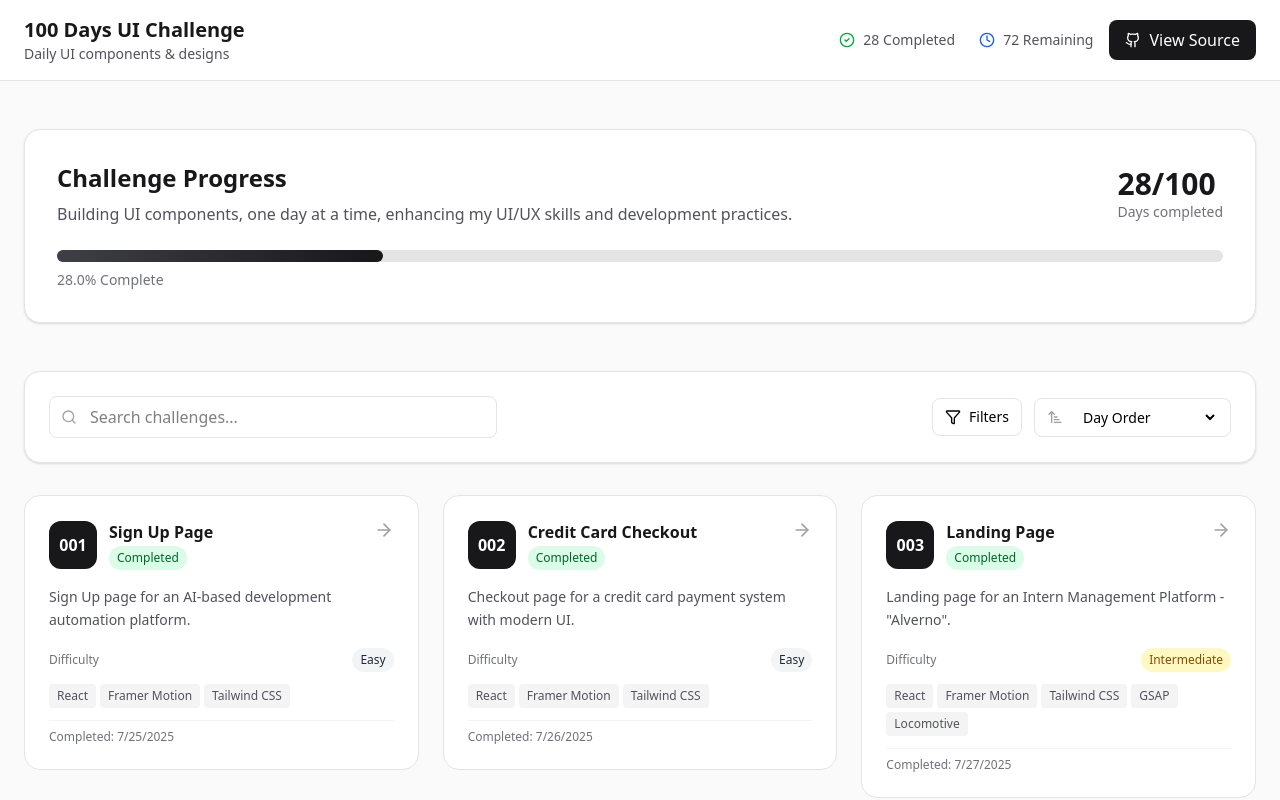
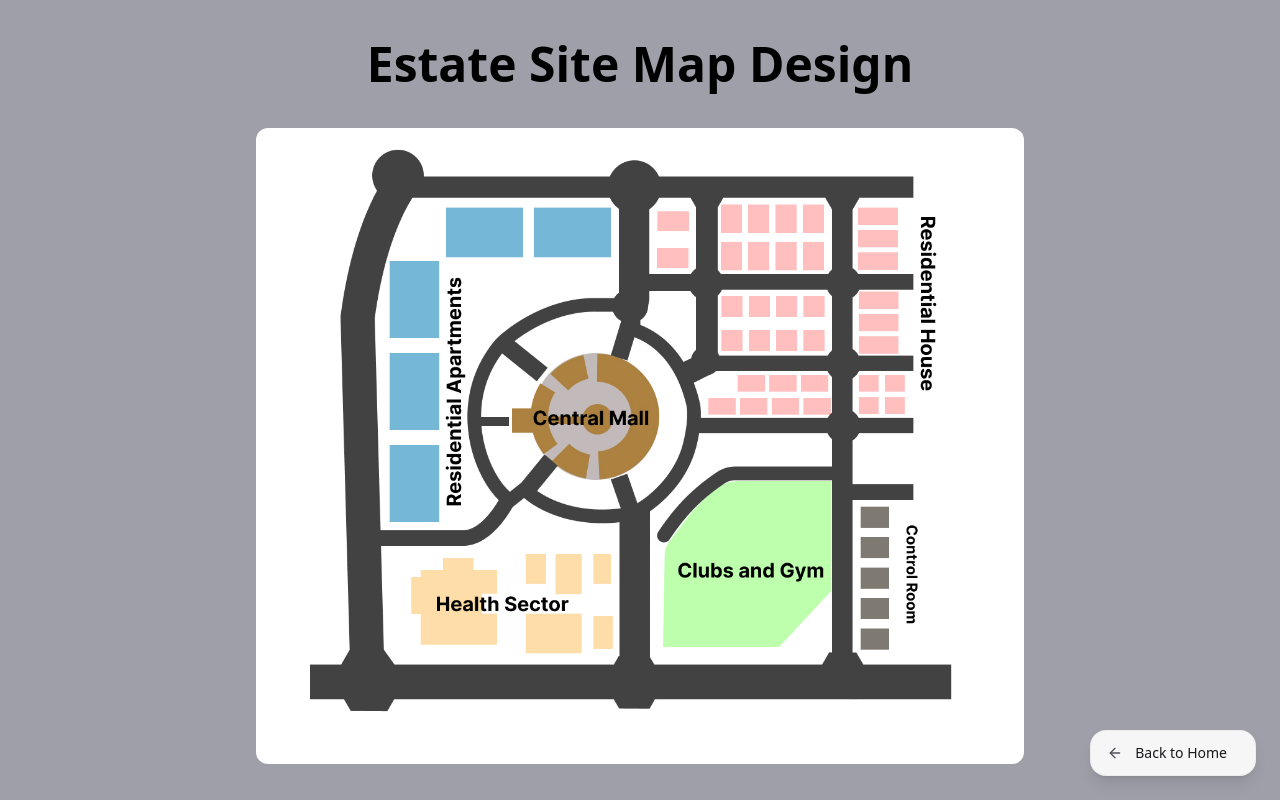
Before and after one commit to PrathamS1/dailyUIChallenges, a React (Vite) app: page /029 in a window 1280 px wide. Shown: the top 800 px of the page. Built offline with nearby package versions, Linux system fonts and the light colour scheme; a web font is replaced by a local one.

Commit message:
completed ui challenge 029 - Map Design, created a estate site map in figma

```diff
--- a/src/App.jsx
+++ b/src/App.jsx
@@ -29,6 +29,7 @@ import TVApp from "./components/dailyUI025";
 import Subscription from "./components/dailyUI026";
 import DropdownShowcase from "./components/dailyUI027";
 import ContactPage from "./components/dailyUI028";
+import MapDesign from "./components/dailyUI029";
 
 function App() {
   return (
@@ -63,6 +64,7 @@ function App() {
         <Route path="/026" element={<Subscription />} />
         <Route path="/027" element={<DropdownShowcase />} />
         <Route path="/028" element={<ContactPage />} />
+        <Route path="/029" element={<MapDesign />} />
         <Route path="/plugin-management" element={<PluginManagement />} />
 
         {/* <Route path="/002" element={<New Element />} /> */}
--- a/src/components/Navigation.jsx
+++ b/src/components/Navigation.jsx
@@ -343,6 +343,17 @@ const Navigation = () => {
         technologies: ["React", "Framer Motion", "Tailwind CSS"],
         difficulty: "Intermediate",
         completedDate: "2025-08-28",
+      },
+      {
+        day: "029",
+        title: "Map Design",
+        description:
+          "A simple map design UI showcasing a real estate residential site.",
+        status: "completed",
+        route: "/029",
+        technologies: ["Figma"],
+        difficulty: "Easy",
+        completedDate: "2025-08-29",
       },
       // Add more challenges as they're completed
     ],
--- /dev/null
+++ b/src/components/dailyUI029.jsx
@@ -0,0 +1,15 @@
+import BackToHome from "./BackToHome";
+
+export default function MapDesign() {
+  return (
+    <>
+      <div className="w-full bg-zinc-400 py-10 flex flex-col gap-10 items-center">
+        <BackToHome/>
+        <h1 className="text-5xl font-bold text-center">
+          Estate Site Map Design
+        </h1>
+        <img src="/Map.jpg" className="w-[60%] h-[60%] rounded-xl object-contain" alt="" />
+      </div>
+    </>
+  );
+}
```
Also changed, not shown: public/Map.jpg (added), 1 other file (tests, documents, lock files or other folders).
